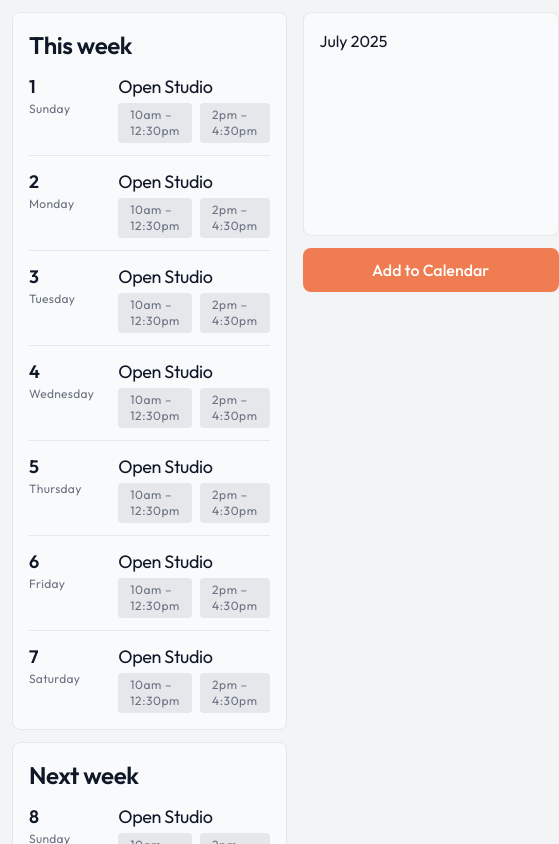
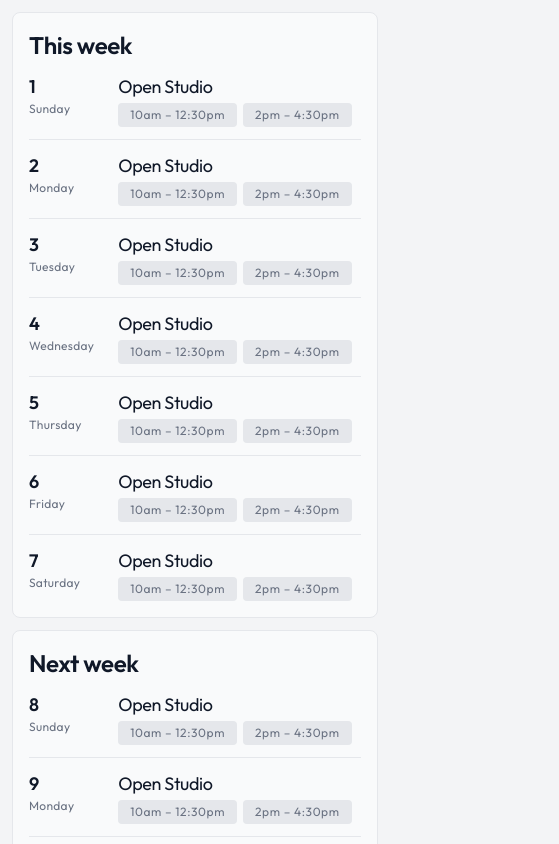
Before and after one commit to nickbreaton/pottery-hours, a SvelteKit app: page / in a window 390 px wide. Shown: the top 844 px of the page, 559 px wide, since content can reach past the window. Built offline with nearby package versions, Linux system fonts and the light colour scheme; what @effect/platform would draw is missing.

Commit message:
Tweak styles

```diff
--- a/src/routes/+page.svelte
+++ b/src/routes/+page.svelte
@@ -27,7 +27,7 @@
 
 <!-- <div class="size-20 rounded-md border border-border bg-card"></div> -->
 
-<div class="flex gap-4">
+<div class="flex gap-4 flex-col sm:flex-row">
 	<!-- weeks -->
 	<main class="grow space-y-3">
 		{#each weeks as week}
@@ -43,7 +43,7 @@
 						</p>
 						<div class="flex flex-col gap-0.5 justify-between">
 							<span class="text-lg text-grap-800">Open Studio</span>
-							<div class="flex gap-2">
+							<div class="flex gap-1.5">
 								<span class="text-xs py-1 px-3 rounded bg-gray-200 text-gray-500 tracking-wider"
 									>10am – 12:30pm</span
 								>
@@ -67,7 +67,7 @@
 		</div>
 
 		<div
-			class="h-11 bg-accent active:bg-accent-600 rounded-lg text-white font-medium grid place-items-center cursor-pointer"
+			class="h-11 bg-accent active:bg-accent-600 rounded-lg text-white font-medium grid place-items-center cursor-pointer touch-manipulation select-none inset-shadow-sm"
 		>
 			Add to Calendar
 		</div>
```
